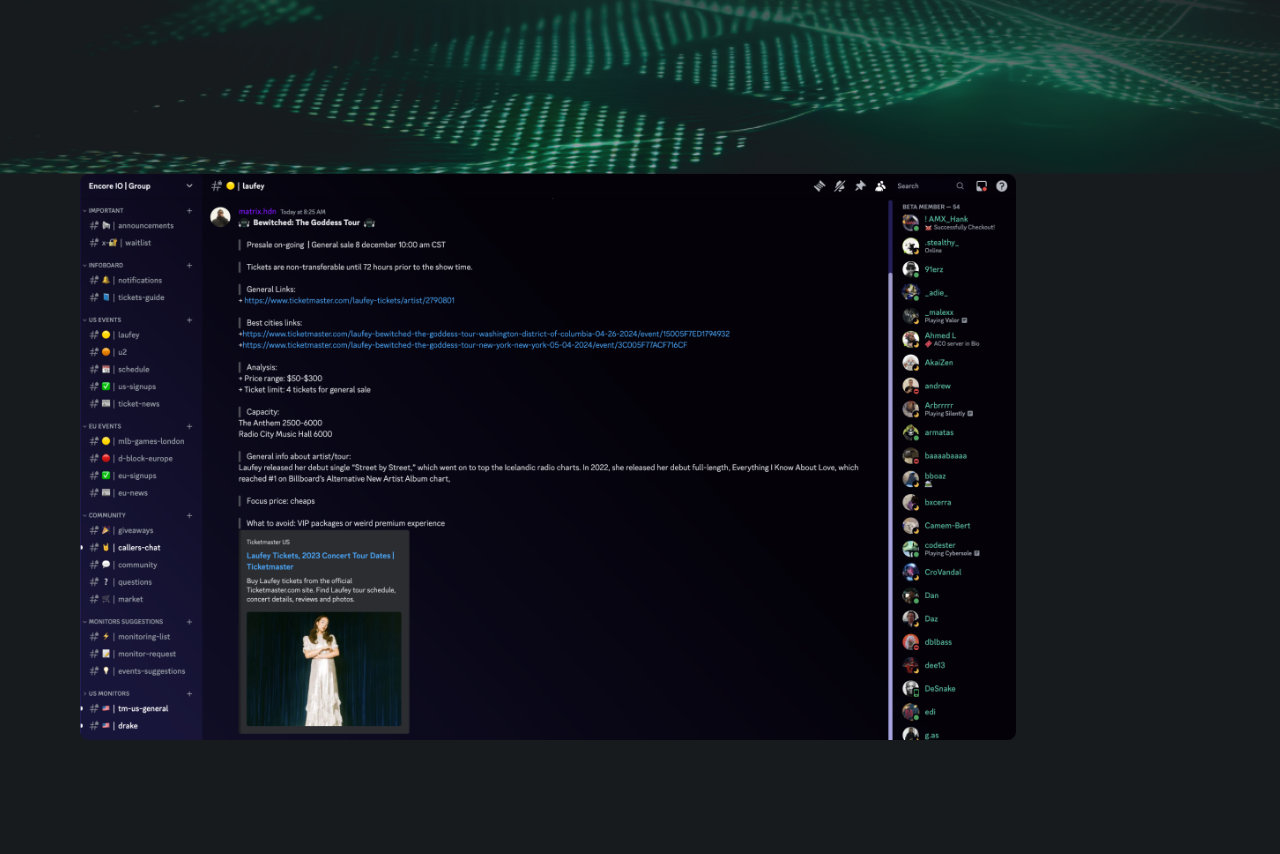
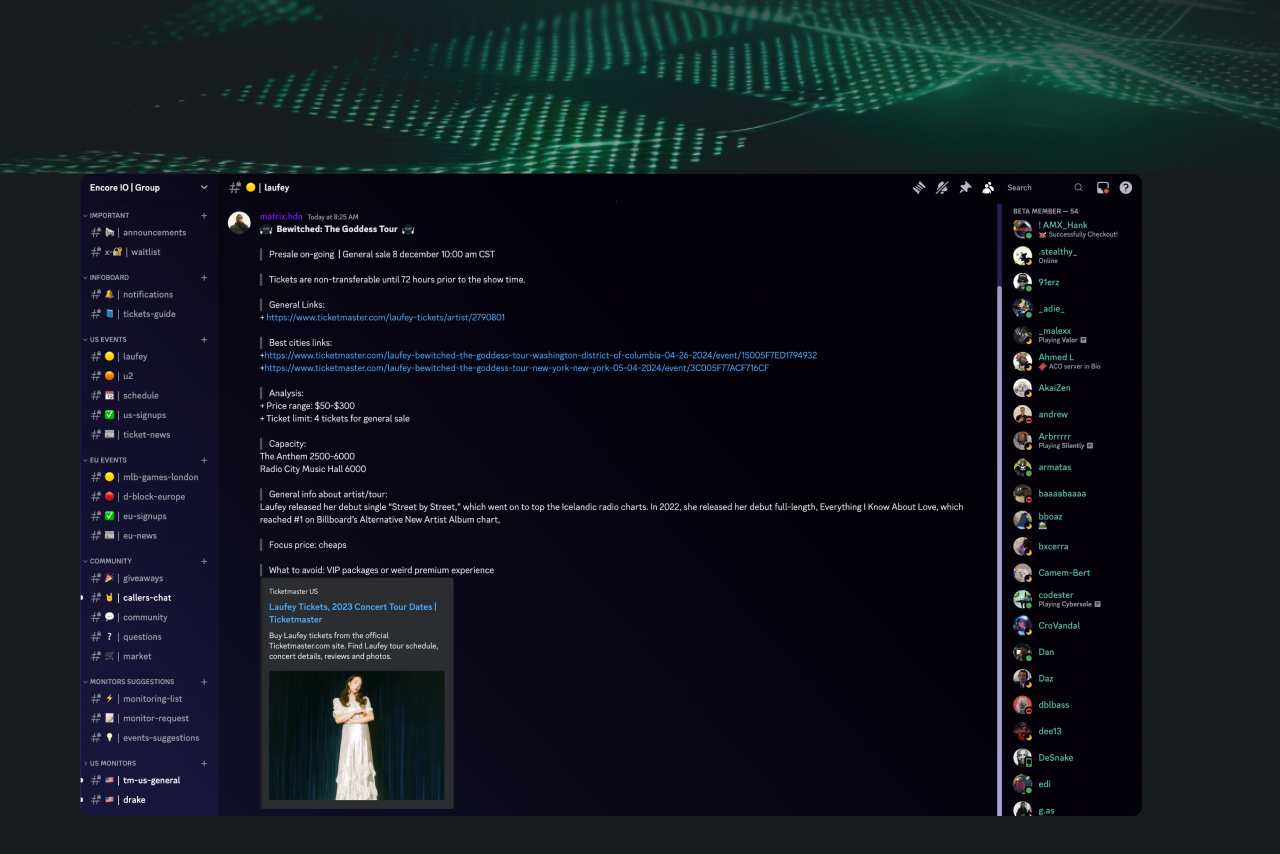
Before and after one commit to cactusweb/encore-landing, an Angular app: page / in a window 1280 px wide. Shown: the part 626-1480 px from the top of the page. Built offline with nearby package versions, Linux system fonts and the light colour scheme.

Commit message:
[fix] Change logic of dsImage width

```diff
--- a/src/app/home/components/ds-image/ds-image.component.ts
+++ b/src/app/home/components/ds-image/ds-image.component.ts
@@ -17,7 +17,7 @@
       <img
         src="/assets/home/main.png"
         alt="Encore has discord server for support"
-        [style.width]="imgWidth"
+        [style.transform]="'scale(' + imgWidth + ')'"
         #img
       />
     </section>
@@ -28,7 +28,7 @@
         @apply tw-grid tw-justify-items-center;
       }
       img {
-        @apply tw-relative tw-bottom-[13vh];
+        @apply tw-relative tw-bottom-[13vh] tw-w-[80%] tw-origin-bottom;
         transition: 0.1s;
       }
     `,
@@ -41,25 +41,27 @@
   @ViewChild('img')
   img!: ElementRef<HTMLImageElement>;
 
-  readonly minwidth = 80;
-  readonly maxWidth = 95;
+  readonly minScale = 1;
+  readonly maxScale = 1.15;
 
   constructor(private cdr: ChangeDetectorRef) {}
 
   get imgWidth() {
     const boundingRect = this.img?.nativeElement.getBoundingClientRect();
 
-    if (!boundingRect) {
-      return this.minwidth;
+    if (!boundingRect || window.scrollY < 70) {
+      return this.minScale;
     }
 
-    let width!: number;
-    if (boundingRect.top < 90) {
-      width = this.maxWidth;
+    let scale!: number;
+    if (boundingRect.top < 170) {
+      scale = this.maxScale;
     } else if (boundingRect.top > 0) {
-      width = this.maxWidth - boundingRect.top / 70;
+      scale =
+        this.minScale +
+        (this.maxScale - this.minScale) / (boundingRect.top / 170);
     }
-    return (width < this.minwidth ? this.minwidth : width) + '%';
+    return scale < this.minScale ? this.minScale : scale;
   }
 
   @HostListener('window:scroll', ['$event'])
--- a/src/app/home/home.component.scss
+++ b/src/app/home/home.component.scss
@@ -11,7 +11,10 @@
 }
 
 main {
-  @apply tw-grid tw-gap-36 md:tw-gap-[120px];
+  @apply tw-grid tw-gap-16 md:tw-gap-10;
   @include PaddingX();
-  grid-template-rows: 82vh auto auto;
+
+  > * {
+    @apply tw-mb-20 first:tw-mb-0 last:tw-mb-0;
+  }
 }
```
